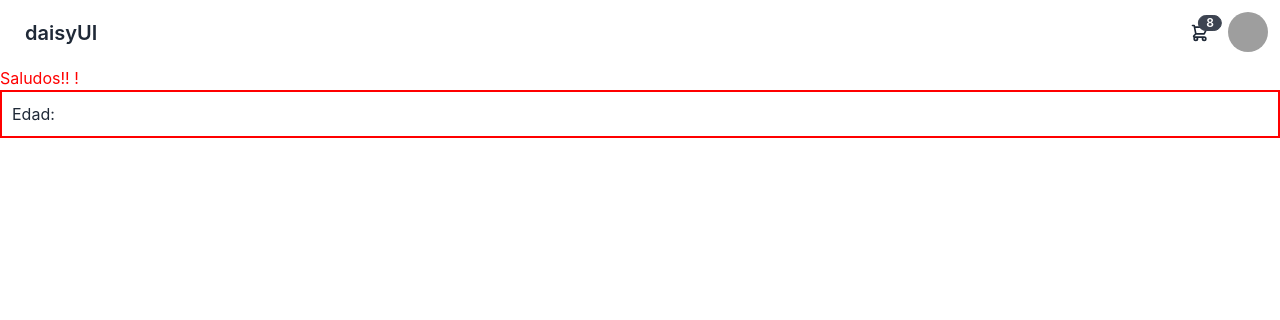
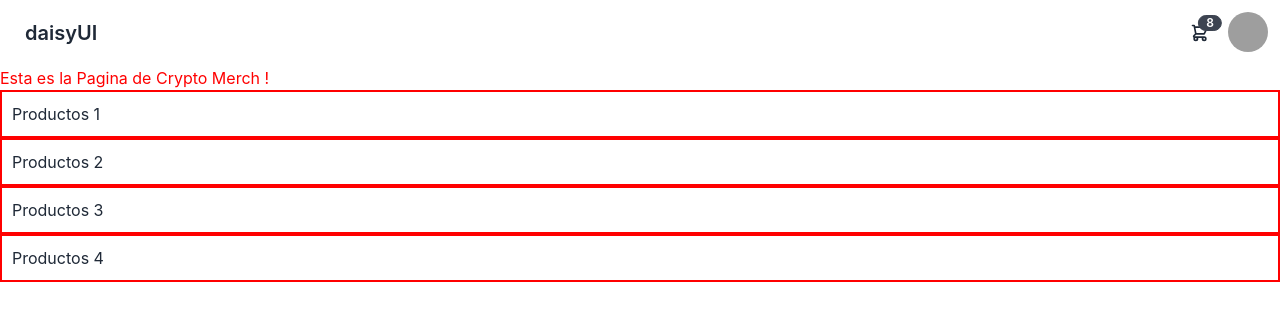
Before and after one commit to rossitom90/React-app-TRossi, a React (Create React App) app: page / in a window 1280 px wide. Shown: the top 320 px of the page. Built offline with nearby package versions, Linux system fonts and the light colour scheme; grey boxes are pictures that could not be loaded.

Commit message:
coderUpdate

```diff
--- a/src/App.js
+++ b/src/App.js
@@ -3,14 +3,26 @@
 import Saludos from './components/Saludo';
 import BoxForChildren from './components/BoxForChildren';
 import NavBar from './components/NavBar';
-import bodyProductos from './components/bodyProductos';
+import BodyProducto from './components/bodyProductos';
+import footerr from './components/Footer';
 
 function App() {
   return (
 <>
+<header>
 <NavBar/>
-<bodyProductos/>
+</header>
+
+<body>
 <Saludos/>
+
+</body>
+
+<footer>
+
+<footerr/>
+
+</footer>
 </>
 
   );
--- a/src/components/AgeLabel.js
+++ b/src/components/AgeLabel.js
@@ -4,8 +4,17 @@
   const styles = {
     border: 'solid red 2px',
     padding: '10px',}
+
     return (
-    <div style={styles}>Edad: </div>
+      <>
+    <div style={styles}>Productos 1</div>
+
+    <div style={styles}>Productos 2</div>
+
+    <div style={styles}>Productos 3</div>
+
+    <div style={styles}>Productos 4</div>
+    </>
   )
 }
 
--- /dev/null
+++ b/src/components/Footer.js
@@ -0,0 +1,28 @@
+import { Fragment } from 'react'
+
+const footerr = () => {
+    const styles = {
+      border: 'solid red 2px',
+      padding: '10px',}
+      return (
+      <>
+ <footer className="footer p-10 bg-neutral text-neutral-content">
+  <div>
+    <svg width="50" height="50" viewBox="0 0 24 24" xmlns="http://www.w3.org/2000/svg" fillRule="evenodd" clipRule="evenodd" className="fill-current"><path d="M22.672 15.226l-2.432.811.841 2.515c.33 1.019-.209 2.127-1.23 2.456-1.15.325-2.148-.321-2.463-1.226l-.84-2.518-5.013 1.677.84 2.517c.391 1.203-.434 2.542-1.831 2.542-.88 0-1.601-.564-1.86-1.314l-.842-2.516-2.431.809c-1.135.328-2.145-.317-2.463-1.229-.329-1.018.211-2.127 1.231-2.456l2.432-.809-1.621-4.823-2.432.808c-1.355.384-2.558-.59-2.558-1.839 0-.817.509-1.582 1.327-1.846l2.433-.809-.842-2.515c-.33-1.02.211-2.129 1.232-2.458 1.02-.329 2.13.209 2.461 1.229l.842 2.515 5.011-1.677-.839-2.517c-.403-1.238.484-2.553 1.843-2.553.819 0 1.585.509 1.85 1.326l.841 2.517 2.431-.81c1.02-.33 2.131.211 2.461 1.229.332 1.018-.21 2.126-1.23 2.456l-2.433.809 1.622 4.823 2.433-.809c1.242-.401 2.557.484 2.557 1.838 0 .819-.51 1.583-1.328 1.847m-8.992-6.428l-5.01 1.675 1.619 4.828 5.011-1.674-1.62-4.829z"></path></svg>
+    <p>ACME Industries Ltd.Providing reliable tech since 1992</p>
+  </div>
+  <div>
+    <span className="footer-title">Social</span>
+    <div className="grid grid-flow-col gap-4">
+      <a><svg xmlns="http://www.w3.org/2000/svg" width="24" height="24" viewBox="0 0 24 24" className="fill-current"><path d="M24 4.557c-.883.392-1.832.656-2.828.775 1.017-.609 1.798-1.574 2.165-2.724-.951.564-2.005.974-3.127 1.195-.897-.957-2.178-1.555-3.594-1.555-3.179 0-5.515 2.966-4.797 6.045-4.091-.205-7.719-2.165-10.148-5.144-1.29 2.213-.669 5.108 1.523 6.574-.806-.026-1.566-.247-2.229-.616-.054 2.281 1.581 4.415 3.949 4.89-.693.188-1.452.232-2.224.084.626 1.956 2.444 3.379 4.6 3.419-2.07 1.623-4.678 2.348-7.29 2.04 2.179 1.397 4.768 2.212 7.548 2.212 9.142 0 14.307-7.721 13.995-14.646.962-.695 1.797-1.562 2.457-2.549z"></path></svg></a>
+      <a><svg xmlns="http://www.w3.org/2000/svg" width="24" height="24" viewBox="0 0 24 24" className="fill-current"><path d="M19.615 3.184c-3.604-.246-11.631-.245-15.23 0-3.897.266-4.356 2.62-4.385 8.816.029 6.185.484 8.549 4.385 8.816 3.6.245 11.626.246 15.23 0 3.897-.266 4.356-2.62 4.385-8.816-.029-6.185-.484-8.549-4.385-8.816zm-10.615 12.816v-8l8 3.993-8 4.007z"></path></svg></a>
+      <a><svg xmlns="http://www.w3.org/2000/svg" width="24" height="24" viewBox="0 0 24 24" className="fill-current"><path d="M9 8h-3v4h3v12h5v-12h3.642l.358-4h-4v-1.667c0-.955.192-1.333 1.115-1.333h2.885v-5h-3.808c-3.596 0-5.192 1.583-5.192 4.615v3.385z"></path></svg></a>
+    </div>
+  </div>
+</footer>
+
+      </>
+    )
+  }
+
+  export default footerr
--- a/src/components/Saludo.js
+++ b/src/components/Saludo.js
@@ -4,7 +4,7 @@
     return(
 
         <>
-    <h1>Saludos!! {name}!</h1>
+    <h1> Esta es la Pagina de Crypto Merch {name}!</h1>
 
     <AgeLabel></AgeLabel>
     </>
--- a/src/components/bodyProductos.js
+++ b/src/components/bodyProductos.js
@@ -1,12 +1,10 @@
-import { Fragment } from 'react'
+import React from 'react'
 
-const bodyProductos = () => {
+const BodyProducto = () => {
   const styles = {
     border: 'solid red 2px',
     padding: '10px',}
-
     return (
-      <>
         <div className="card w-96 bg-base-100 shadow-xl">
         <figure><img src="https://placeimg.com/400/225/arch" alt="Shoes" /></figure>
         <div className="card-body">
@@ -17,9 +15,7 @@
           </div>
         </div>
       </div>
-
-      </>
   )
 }
 
-  export default bodyProductos
+export default BodyProducto
```
Lines whose indentation alone changed are shown as unchanged.
